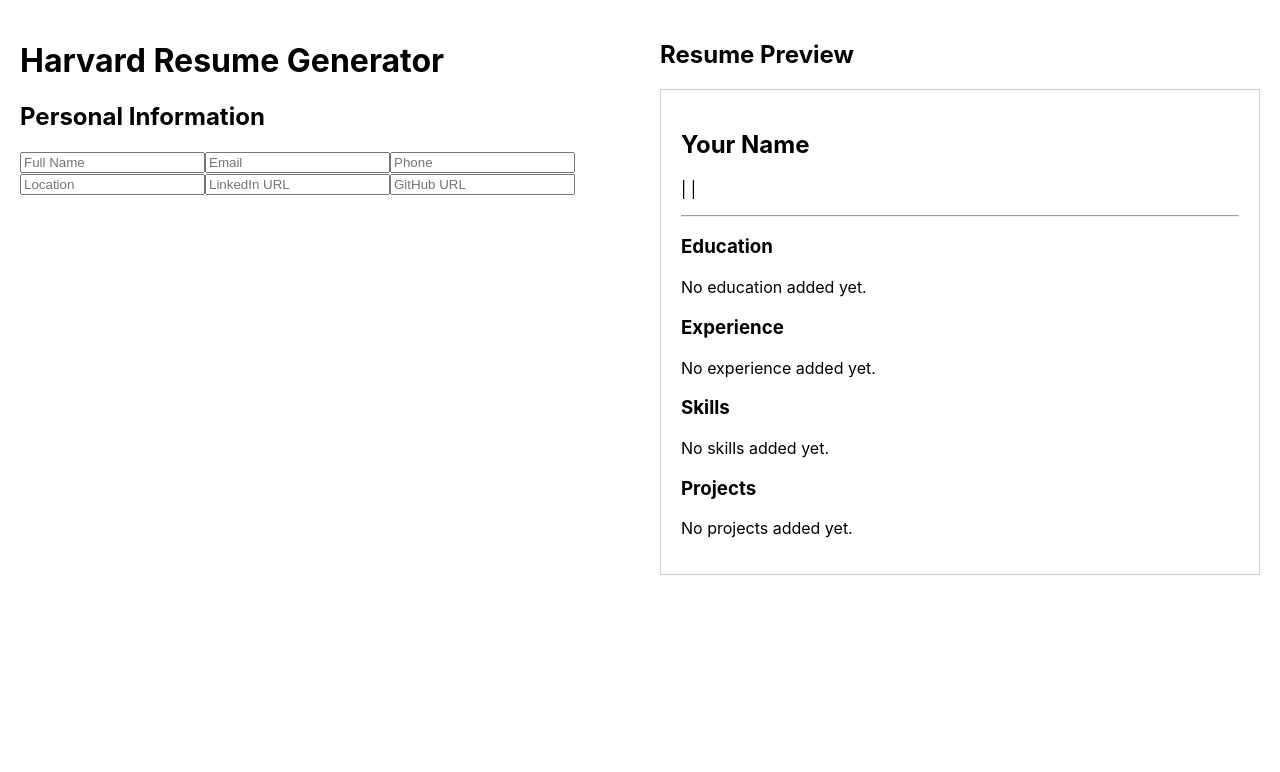
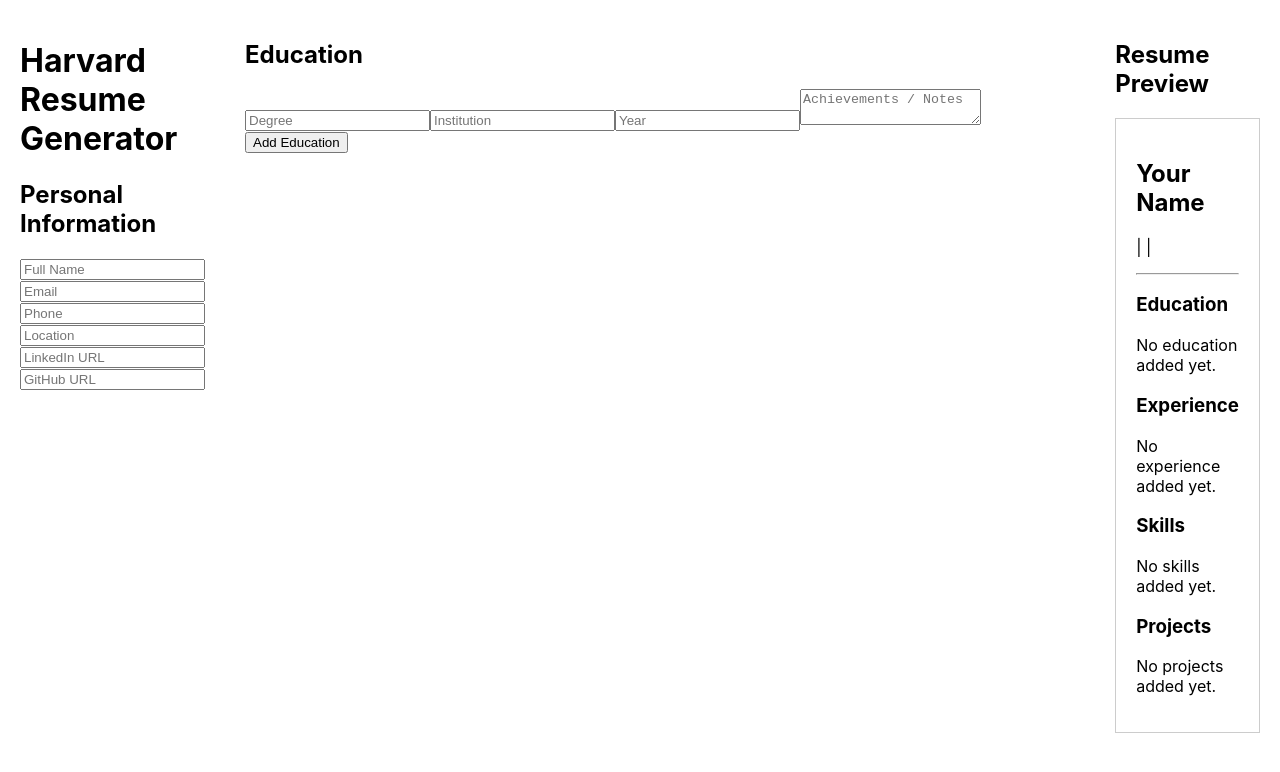
Before and after one commit to jahatesu/Harvard-Resume-Generator, a React (Create React App) app in the folder harvard-resume-generator/: page / in a window 1280 px wide. Shown: the top 772 px of the page. Built offline with nearby package versions, Linux system fonts and the light colour scheme.

Commit message:
Add education section with dynamic list rendering

```diff
--- a/harvard-resume-generator/src/App.js
+++ b/harvard-resume-generator/src/App.js
@@ -2,6 +2,7 @@
 import initialResume from "./data/initialResume";
 import PersonalInfoForm from "./components/PersonalInfoForm";
 import ResumePreview from "./components/ResumePreview";
+import EducationForm from "./components/EducationForm";
 
 function App() {
   const [resumeData, setResumeData] = useState(initialResume);
@@ -16,6 +17,10 @@
           setResumeData={setResumeData}
         />
       </div>
+      <EducationForm
+  education={resumeData.education}
+  setResumeData={setResumeData}
+/>
 
       {/* Right: Preview */}
       <div style={{ flex: 1 }}>
--- /dev/null
+++ b/harvard-resume-generator/src/components/EducationForm.js
@@ -0,0 +1,69 @@
+import React, { useState } from "react";
+
+function EducationForm({ education, setResumeData }) {
+  const [edu, setEdu] = useState({
+    degree: "",
+    institution: "",
+    year: "",
+    description: ""
+  });
+
+  const handleChange = (e) => {
+    const { name, value } = e.target;
+    setEdu({ ...edu, [name]: value });
+  };
+
+  const addEducation = () => {
+    if (!edu.degree || !edu.institution) return;
+
+    setResumeData((prevData) => ({
+      ...prevData,
+      education: [...prevData.education, edu]
+    }));
+
+    setEdu({
+      degree: "",
+      institution: "",
+      year: "",
+      description: ""
+    });
+  };
+
+  return (
+    <div>
+      <h2>Education</h2>
+
+      <input
+        name="degree"
+        placeholder="Degree"
+        value={edu.degree}
+        onChange={handleChange}
+      />
+
+      <input
+        name="institution"
+        placeholder="Institution"
+        value={edu.institution}
+        onChange={handleChange}
+      />
+
+      <input
+        name="year"
+        placeholder="Year"
+        value={edu.year}
+        onChange={handleChange}
+      />
+
+      <textarea
+        name="description"
+        placeholder="Achievements / Notes"
+        value={edu.description}
+        onChange={handleChange}
+      />
+
+      <button onClick={addEducation}>Add Education</button>
+    </div>
+  );
+}
+
+export default EducationForm;
--- a/harvard-resume-generator/src/components/ResumePreview.js
+++ b/harvard-resume-generator/src/components/ResumePreview.js
@@ -18,9 +18,19 @@
 
       {/* Education */}
       <section>
-        <h3>Education</h3>
-        {education.length === 0 && <p>No education added yet.</p>}
-      </section>
+    <h3>Education</h3>
+
+    {education.length === 0 && <p>No education added yet.</p>}
+
+    {education.map((edu, index) => (
+        <div key={index}>
+        <strong>{edu.degree}</strong> – {edu.institution}
+        <div>{edu.year}</div>
+        <p>{edu.description}</p>
+        </div>
+    ))}
+    </section>
+
 
       {/* Experience */}
       <section>
```
